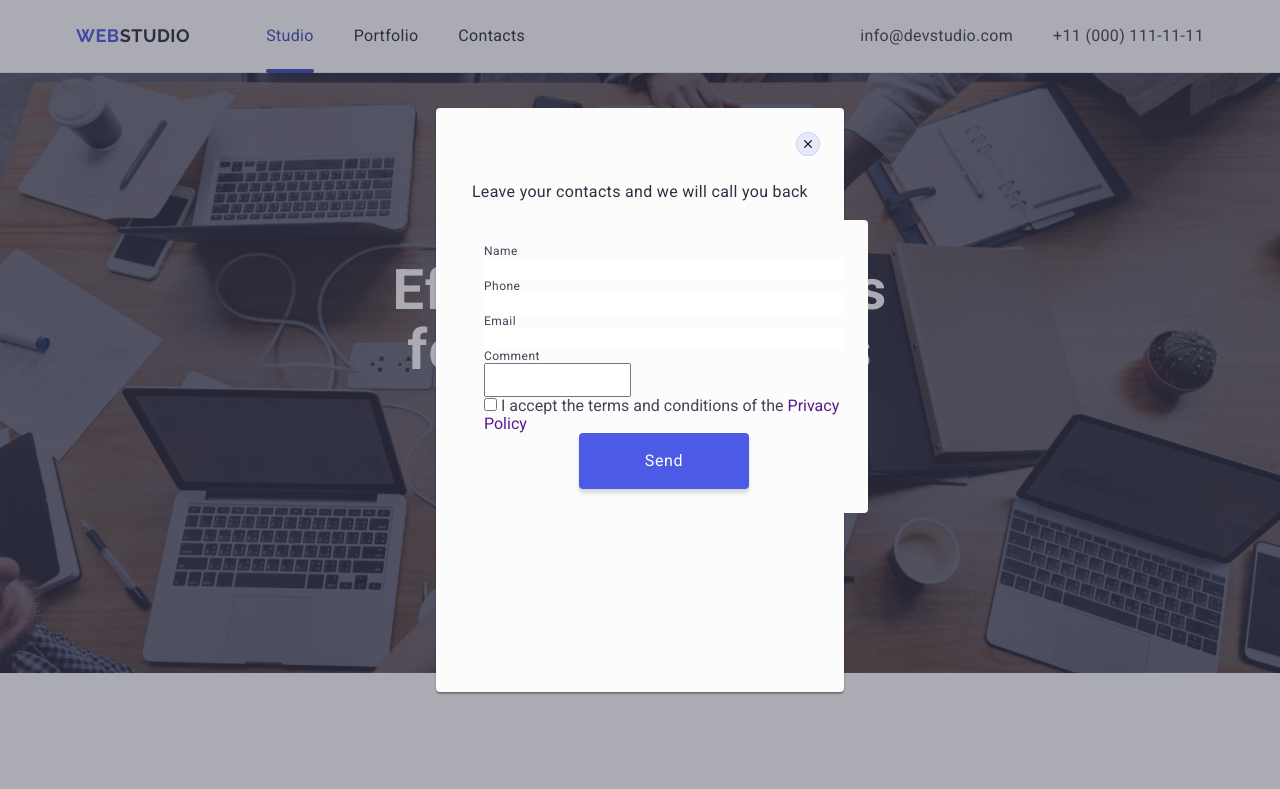
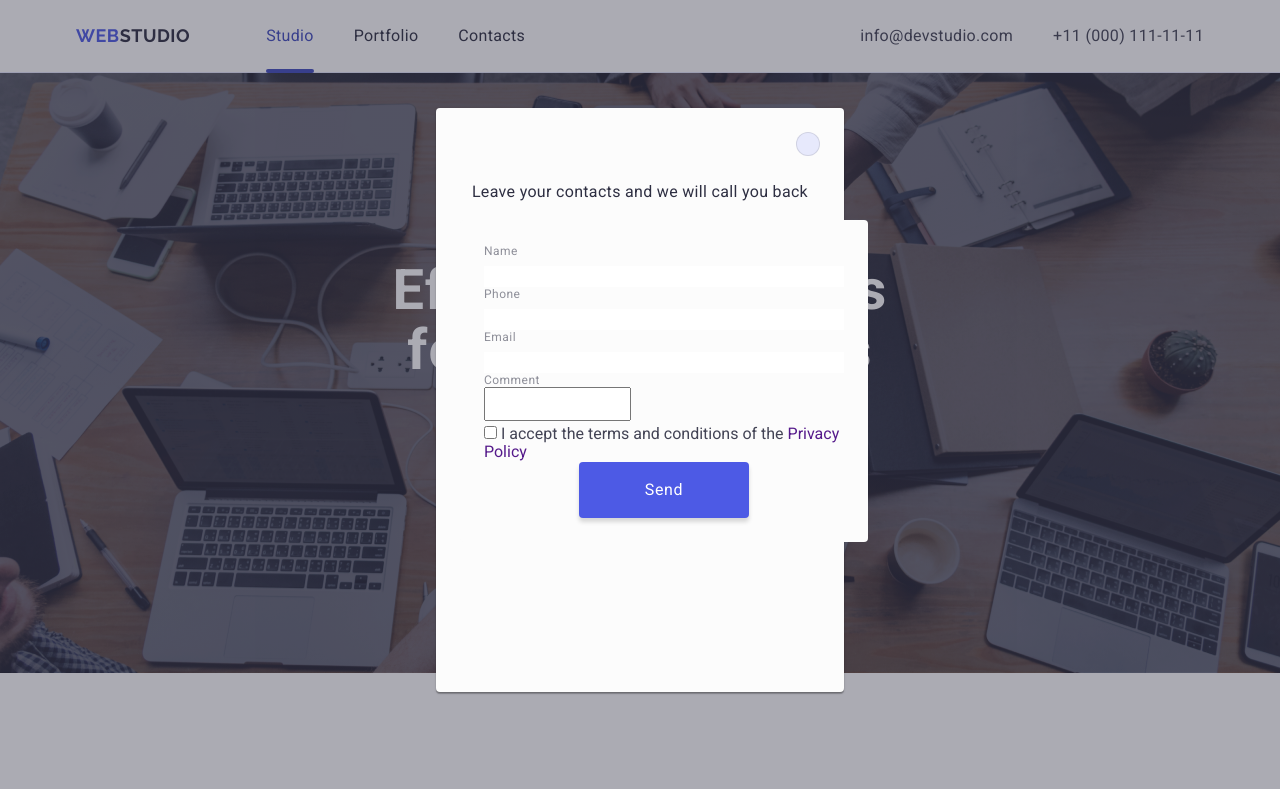
Before and after one commit to BaseOfExistence/goit-markup-hw-05, a plain HTML site: page index.html in a window 1280 px wide. Shown: the top 789 px of the page. Drawn offline with nearby package versions, Linux system fonts and the light colour scheme.

Commit message:
homework5 v0.6

```diff
--- a/css/style.css
+++ b/css/style.css
@@ -519,8 +519,10 @@ img{
     font-size: 12px;
     font-style: normal;
     font-weight: 400;
-    line-height: 14px;
+    line-height: 1.17;
     letter-spacing: 0.48px;
+    color: #8e8f99;
+    margin-bottom: 4px;
 }
 .hero-input{
     display: block;
@@ -623,3 +625,6 @@ img{
 .hero-clear-button:focus>.clear-button-icon{
     fill: var(--bg);
 }
+.hero-label-div{
+    margin-bottom: 8px;
+}
--- a/index.html
+++ b/index.html
@@ -492,12 +492,39 @@
           Leave your contacts and we will call you back
         </p>
         <form class="hero-form">
-          <div><label class="hero-label">Name</label></div>
-          <input class="hero-input" type="text" name="user-name" />
-          <div><label class="hero-label">Phone</label></div>
-          <input class="hero-input" type="tel" name="user-phone-number" />
-          <div><label class="hero-label">Email</label></div>
-          <input class="hero-input" type="email" name="user-email" />
+          <div class="hero-label-div">
+            <label class="hero-label" for="user-name">Name</label>
+          </div>
+          <div>
+            <input
+              class="hero-input"
+              id="user-name"
+              type="text"
+              name="user-name"
+            />
+          </div>
+          <div class="hero-label-div">
+            <label class="hero-label" for="user-phone-number">Phone</label>
+          </div>
+          <div>
+            <input
+              class="hero-input"
+              id="user-phone-number"
+              type="tel"
+              name="user-phone-number"
+            />
+          </div>
+          <div class="hero-label-div">
+            <label class="hero-label" for="user-email">Email</label>
+          </div>
+          <div>
+            <input
+              class="hero-input"
+              id="user-email"
+              type="email"
+              name="user-email"
+            />
+          </div>
           <label class="hero-label">
             Comment
             <textarea class="hero-textarea" name="user-comment"></textarea>
```
